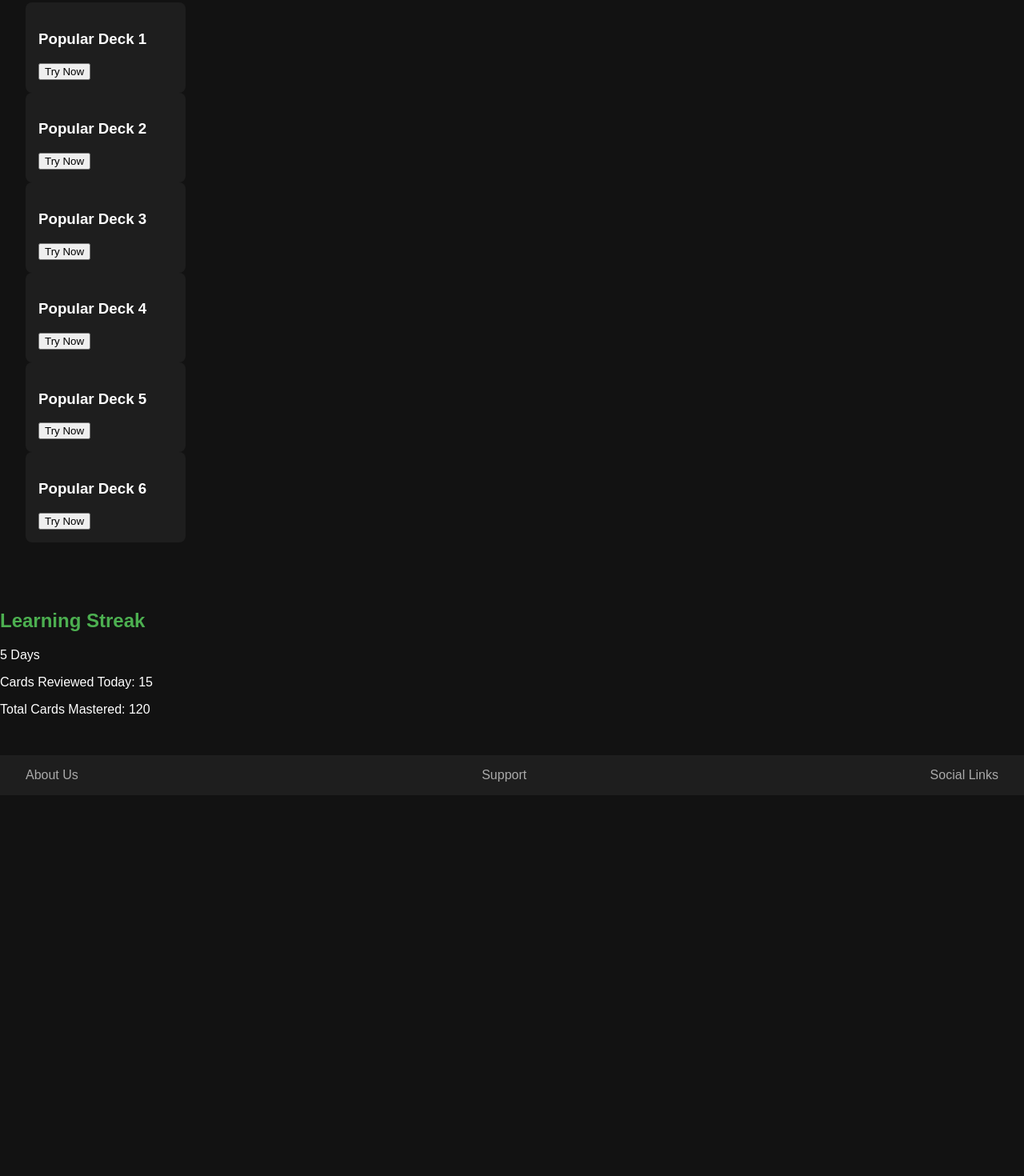
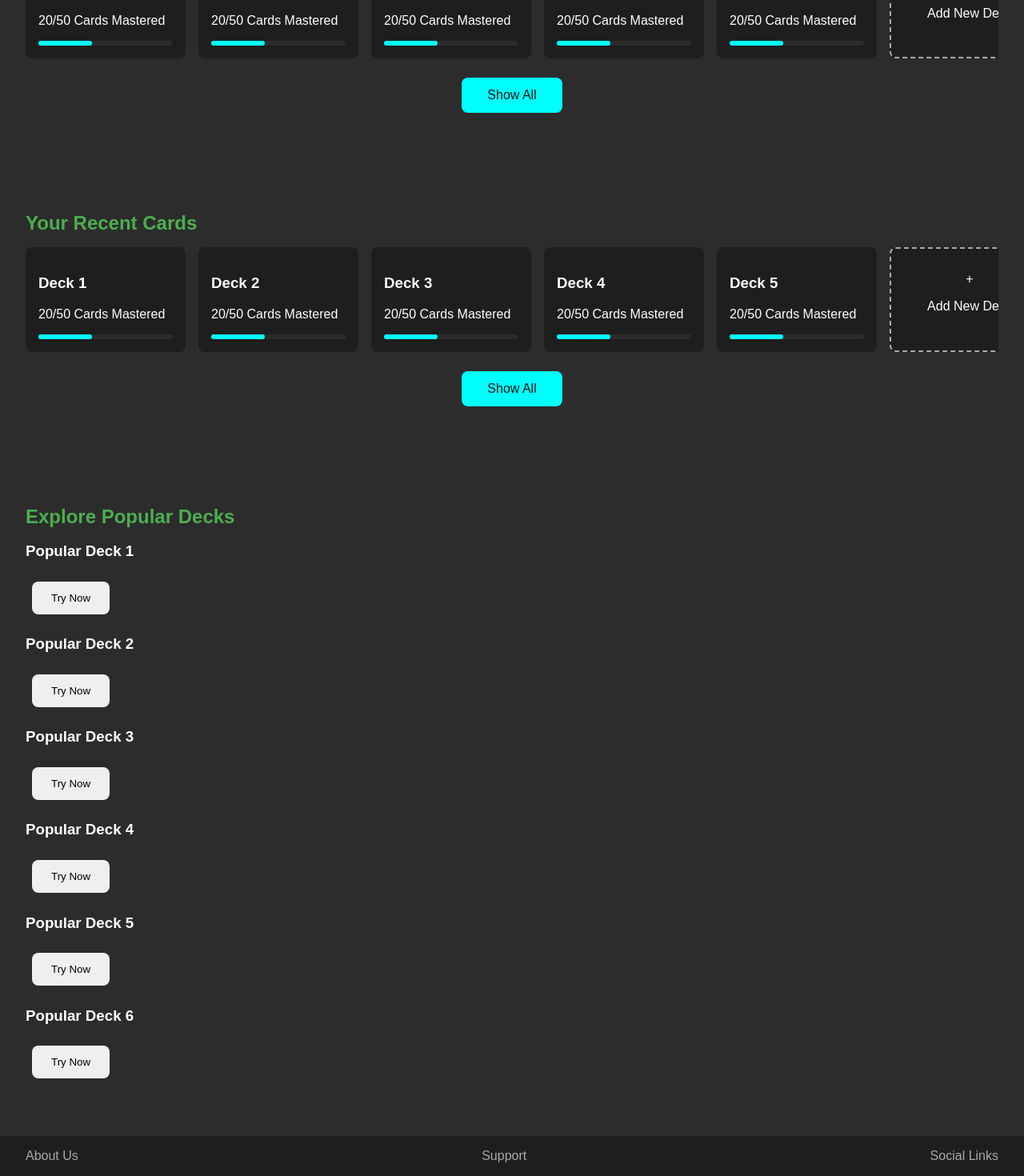
Before and after one commit to vocabutor/vocabutor-webclient, a React (Vite) app: page / in a window 1280 px wide. Shown: the part 790-2260 px from the top of the page at 80% size. Before the commit the page ends 1784 px from the top, so only its background shows below. Built offline with nearby package versions, Linux system fonts and the light colour scheme.

Commit message:
some minor styling improvements

```diff
--- /dev/null
+++ b/src/components/layouts/MainLayout.css
@@ -0,0 +1,71 @@
+.layout {
+    display: flex;
+    flex-direction: column;
+    gap: 2rem;
+}
+
+/* Header */
+.header {
+    display: flex;
+    justify-content: space-between;
+    align-items: center;
+    padding: 1rem 2rem;
+    background-color: #1e1e1e;
+    position: fixed;
+    width: 100%;
+    top: 0;
+    z-index: 10;
+}
+
+.logo {
+    font-size: 1.5rem;
+    font-weight: bold;
+    cursor: pointer;
+}
+
+.search-bar {
+    flex-grow: 1;
+    margin: 0 2rem;
+    padding: 0.5rem 1rem;
+    background-color: #2c2c2c;
+    border: none;
+    border-radius: 8px;
+    color: #fff;
+}
+
+.nav-menu {
+    display: flex;
+    gap: 1rem;
+}
+
+.nav-link {
+    text-decoration: none;
+    color: var(--text-color-2);
+}
+
+.nav-link:hover {
+    color: var(--text-color-2-hover);
+}
+
+.nav-link.active {
+    color: #00ffff;
+}
+
+/* Footer */
+.footer {
+    display: flex;
+    justify-content: space-between;
+    padding: 1rem 2rem;
+    background-color: #1e1e1e;
+    color: #aaaaaa;
+}
+
+.footer-link {
+    color: var(--text-color-2);
+    text-decoration: none;
+}
+
+
+.footer-link:hover {
+    color: var(--text-color-2-hover);
+}
--- a/src/components/layouts/MainLayout.tsx
+++ b/src/components/layouts/MainLayout.tsx
@@ -1,16 +1,40 @@
 import React from 'react';
 import { Outlet, Link } from 'react-router-dom';
+import './MainLayout.css'
 
 const MainLayout: React.FC = () => {
   return (
-    <div>
-      <nav>
-        <Link to="/">Home</Link> |
-        <Link to="/about">About</Link> |
-        <Link to="/auth/login">Login</Link>
-      </nav>
-      <hr />
+    <div className="layout">
+      {/* Header */}
+      <header className="header">
+        <Link to="/">
+            <div className="logo">Vocabutor</div>
+        </Link>
+        <input
+          type="text"
+          className="search-bar"
+          placeholder="Search decks or cards…"
+        />
+        <nav className="nav-menu">
+          <Link to="/" className="nav-link active">
+            Home
+          </Link>
+          <Link to="/decks" className="nav-link">
+            My Decks
+          </Link>
+          <Link to="/profile" className="nav-link">
+            Profile
+          </Link>
+        </nav>
+      </header>
+
       <Outlet />
+
+      <footer className="footer">
+        <Link className="footer-link" to="/about">About Us</Link>
+        <Link className="footer-link" to="/support">Support</Link>
+        <Link className="footer-link" to="/social">Social Links</Link>
+      </footer>
     </div>
   );
 };
--- a/src/components/pages/Home.css
+++ b/src/components/pages/Home.css
@@ -1,59 +1,3 @@
-/* General Styling */
-body {
-    margin: 0;
-    font-family: Arial, sans-serif;
-    background-color: #121212;
-    color: #ffffff;
-}
-
-.homepage {
-    display: flex;
-    flex-direction: column;
-    gap: 2rem;
-}
-
-/* Header */
-.header {
-    display: flex;
-    justify-content: space-between;
-    align-items: center;
-    padding: 1rem 2rem;
-    background-color: #1e1e1e;
-    position: fixed;
-    width: 100%;
-    top: 0;
-    z-index: 10;
-}
-
-.logo {
-    font-size: 1.5rem;
-    font-weight: bold;
-}
-
-.search-bar {
-    flex-grow: 1;
-    margin: 0 2rem;
-    padding: 0.5rem 1rem;
-    background-color: #2c2c2c;
-    border: none;
-    border-radius: 8px;
-    color: #fff;
-}
-
-.nav-menu {
-    display: flex;
-    gap: 1rem;
-}
-
-.nav-link {
-    text-decoration: none;
-    color: #aaaaaa;
-}
-
-.nav-link.active {
-    color: #00ffff;
-}
-
 /* Hero Section */
 .hero {
     text-align: center;
@@ -72,43 +16,17 @@ body {
     color: #aaaaaa;
 }
 
-.hero-buttons .btn {
-    padding: 0.8rem 1.5rem;
-    border: none;
-    border-radius: 8px;
-    cursor: pointer;
-    margin: 0.5rem;
-}
-
-.btn.primary {
-    background-color: #00ffff;
-    color: #121212;
-}
-
-.btn.secondary {
-    background: none;
-    color: #00ffff;
-    border: 2px solid #00ffff;
-}
-
 /* Deck Sections */
-.recent-decks,
-.suggested-decks {
+.home-main-section {
     padding: 2rem;
 }
 
-.recent-decks h2,
+.recent-items h2,
 .suggested-decks h2 {
     margin-bottom: 1rem;
 }
 
-.deck-carousel {
-    display: flex;
-    gap: 1rem;
-    overflow-x: auto;
-}
-
-.deck-card {
+.carousel-card {
     background-color: #1e1e1e;
     padding: 1rem;
     border-radius: 8px;
@@ -116,7 +34,7 @@ body {
     width: 200px;
 }
 
-.deck-card.add-deck {
+.carousel-card.add-deck {
     display: flex;
     justify-content: center;
     align-items: center;
@@ -136,11 +54,32 @@ body {
     border-radius: 4px;
 }
 
-/* Footer */
-.footer {
+/* Recent Decks Section */
+.recent-items {
+    padding: 2rem;
+}
+
+.recent-items h2 {
+    margin-bottom: 1rem;
+}
+
+.recent-items .carousel {
     display: flex;
-    justify-content: space-between;
-    padding: 1rem 2rem;
-    background-color: #1e1e1e;
-    color: #aaaaaa;
+    gap: 1rem;
+    overflow-x: auto;
 }
+
+.show-all-container {
+    display: flex;
+    justify-content: center;
+    margin-top: 1rem;
+}
+
+.show-all-btn {
+    padding: 0.8rem 2rem;
+    background-color: #00ffff;
+    color: #121212;
+    border: none;
+    border-radius: 8px;
+    font-size: 1rem;
+}
--- a/src/components/pages/Home.tsx
+++ b/src/components/pages/Home.tsx
@@ -3,28 +3,7 @@ import './Home.css'
 
 const Home: React.FC = () => {
   return (
-    <div className="homepage">
-      {/* Header */}
-      <header className="header">
-        <div className="logo">Vocabutor</div>
-        <input
-          type="text"
-          className="search-bar"
-          placeholder="Search decks or cards…"
-        />
-        <nav className="nav-menu">
-          <a href="/" className="nav-link active">
-            Home
-          </a>
-          <a href="/decks" className="nav-link">
-            My Decks
-          </a>
-          <a href="/profile" className="nav-link">
-            Profile
-          </a>
-        </nav>
-      </header>
-
+    <>
       {/* Hero Section */}
       <section className="hero">
         <h1 className="hero-title">Master Any Language with Ease</h1>
@@ -38,28 +17,72 @@ const Home: React.FC = () => {
         </div>
       </section>
 
+      {/* Learning Streak */}
+      <section className="home-main-section stats">
+        <h2>Learning Streak</h2>
+        <div className="streak-info">
+          <div className="streak-circle">5 Days</div>
+          <div className="stats-details">
+            <p>Cards Reviewed Today: 15</p>
+            <p>Total Cards Mastered: 120</p>
+          </div>
+        </div>
+      </section>
+
       {/* Recent Decks */}
-      <section className="recent-decks">
+      <section className="home-main-section recent-items">
         <h2>Your Recent Decks</h2>
-        <div className="deck-carousel">
+        <div className="carousel">
           {[...Array(5)].map((_, i) => (
-            <div className="deck-card" key={i}>
-              <h3 className="deck-title">Deck {i + 1}</h3>
-              <p className="deck-info">20/50 Cards Mastered</p>
+            <div className="carousel-card" key={i}>
+              <h3 className="card-title">Deck {i + 1}</h3>
+              <p className="card-info">20/50 Cards Mastered</p>
               <div className="progress-bar">
                 <div className="progress" style={{ width: "40%" }}></div>
               </div>
             </div>
           ))}
-          <div className="deck-card add-deck">
+          <div className="carousel-card add-deck">
             <span>+</span>
             <p>Add New Deck</p>
           </div>
         </div>
+
+        <div className="show-all-container">
+          <button className="btn primary show-all-btn" onClick={() => window.location.href = '/decks'}>
+            Show All
+          </button>
+        </div>
+      </section>
+
+      {/* Recent Cards */}
+      <section className="home-main-section recent-items">
+        <h2>Your Recent Cards</h2>
+        <div className="carousel">
+          {[...Array(5)].map((_, i) => (
+            <div className="carousel-card" key={i}>
+              <h3 className="card-title">Deck {i + 1}</h3>
+              <p className="card-info">20/50 Cards Mastered</p>
+              <div className="progress-bar">
+                <div className="progress" style={{ width: "40%" }}></div>
+              </div>
+            </div>
+          ))}
+          <div className="carousel-card add-deck">
+            <span>+</span>
+            <p>Add New Deck</p>
+          </div>
+        </div>
+
+        <div className="show-all-container">
+          <button className="btn primary show-all-btn" onClick={() => window.location.href = '/cards'}>
+            Show All
+          </button>
+        </div>
       </section>
 
       {/* Suggested Decks */}
-      <section className="suggested-decks">
+      <section className="home-main-section suggested-decks">
         <h2>Explore Popular Decks</h2>
         <div className="deck-grid">
           {[...Array(6)].map((_, i) => (
@@ -71,25 +94,9 @@ const Home: React.FC = () => {
         </div>
       </section>
 
-      {/* Learning Streak */}
-      <section className="stats">
-        <h2>Learning Streak</h2>
-        <div className="streak-info">
-          <div className="streak-circle">5 Days</div>
-          <div className="stats-details">
-            <p>Cards Reviewed Today: 15</p>
-            <p>Total Cards Mastered: 120</p>
-          </div>
-        </div>
-      </section>
 
-      {/* Footer */}
-      <footer className="footer">
-        <div>About Us</div>
-        <div>Support</div>
-        <div>Social Links</div>
-      </footer>
-    </div>
+
+    </>
   )
 };
 
--- a/src/index.css
+++ b/src/index.css
@@ -1,10 +1,12 @@
 :root {
-  --bg-color: #1c1c1c;
+  --bg-color: #2c2c2c;
   --text-color: #ffffff;
   --input-bg: #333333;
   --input-border: #555555;
   --primary-color: #4caf50;
   --error-color: #ff4d4f;
+  --text-color-2: #aaaaaa;
+  --text-color-2-hover: #c7c5c5;
 }
 
 body {
@@ -13,6 +15,11 @@ body {
   font-family: Arial, sans-serif;
   margin: 0;
   padding: 0;
+}
+
+a {
+  color: inherit;
+  text-decoration: inherit;
 }
 
 button, input {
@@ -24,3 +31,32 @@ button, input {
 *::after {
   box-sizing: border-box;
 }
+
+.btn {
+  padding: 0.8rem 1.5rem;
+  border: none;
+  border-radius: 8px;
+  cursor: pointer;
+  margin: 0.5rem;
+  transition: all 0.3s ease;
+}
+
+.btn.primary {
+  background-color: #00ffff;
+  color: #121212;
+}
+
+.btn.primary:hover {
+  background-color: #00ffffcb;
+  color: #121212;
+}
+
+.btn.secondary {
+  background: none;
+  color: #00ffff;
+  border: 2px solid #00ffff;
+}
+
+.btn.secondary:hover {
+  background-color: #2f2f2fcb;
+}
```
